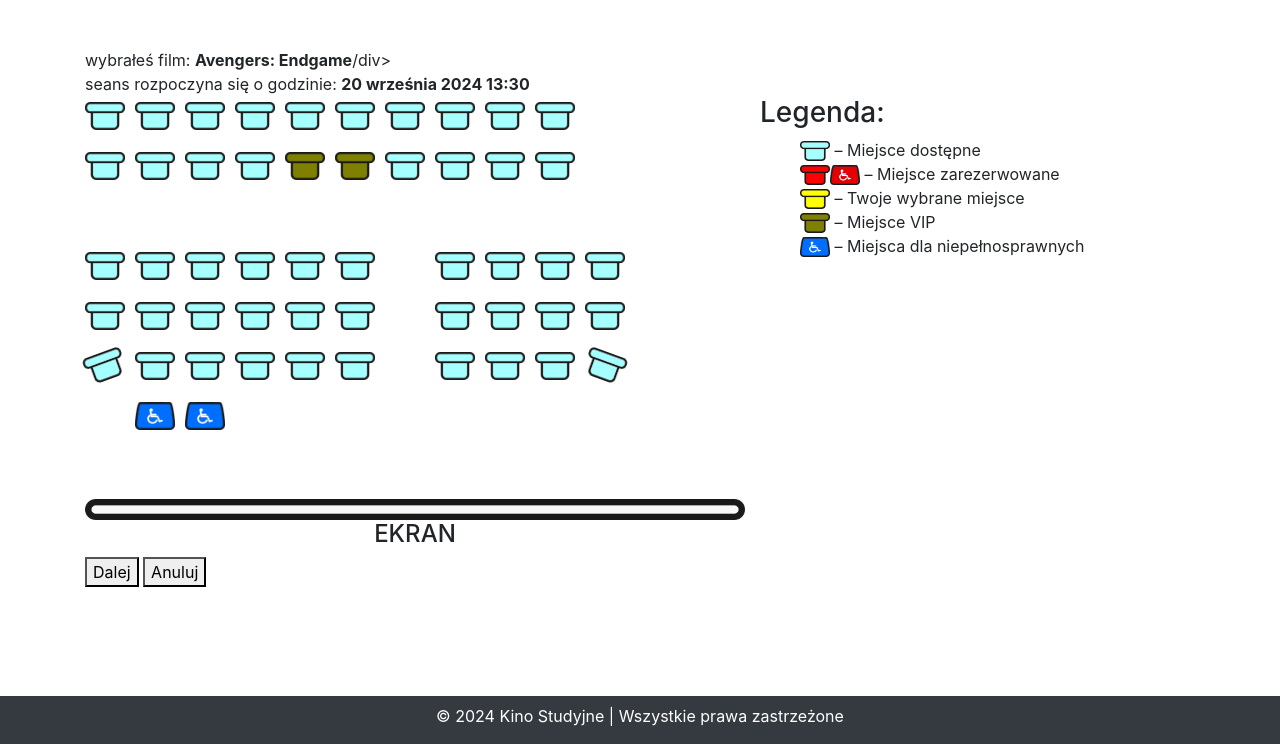
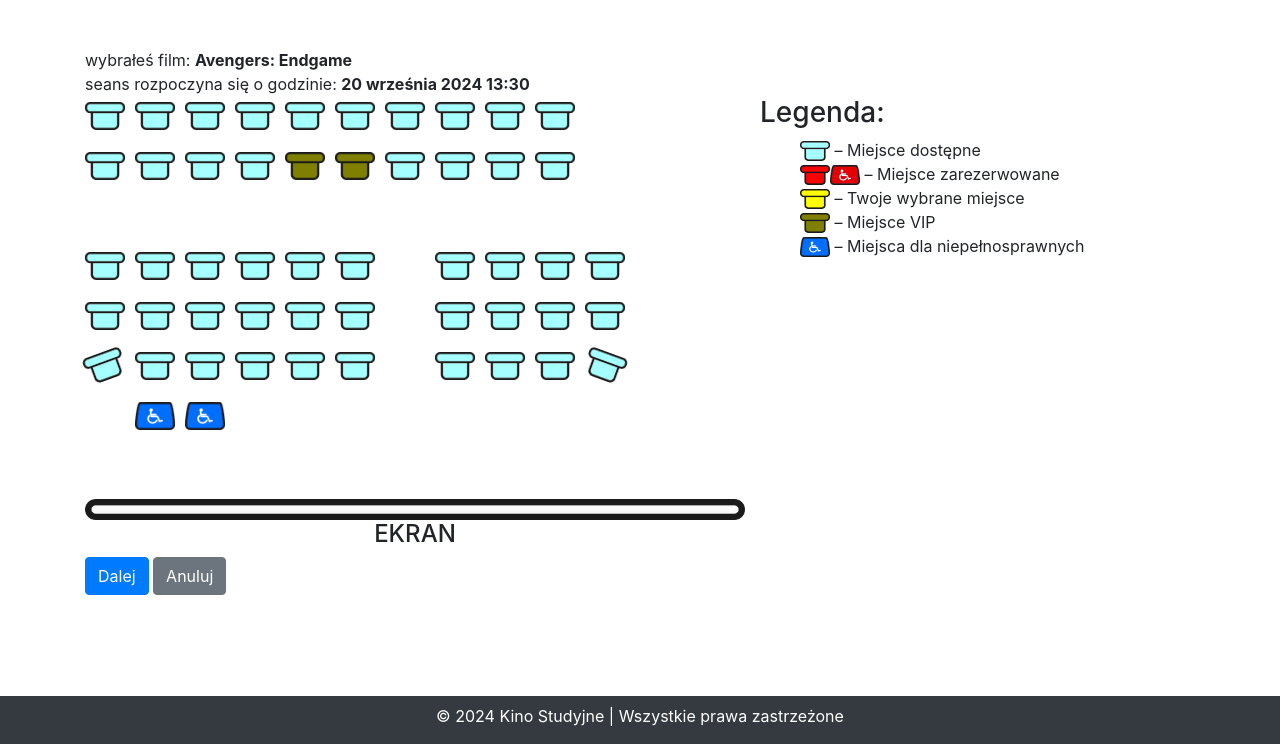
Before and after one commit to infoshareacademy/jpydzr5-reservation-for-destination, a Django app: page /cinema/select_seats/1/ in a window 1280 px wide. Shown: the part 56-800 px from the top of the page. Run offline with Django 5.2, Linux system fonts and the light colour scheme; data comes from the database, SQL or seed files in the repository; data that the repository does not hold is empty; parts of the project's set-up code (start-up, migrations or seed data) failed here and were passed over; some libraries are stand-ins or nearby versions.

Commit message:
Latest corrections

```diff
--- a/cinema_reservation_system/cinema/templates/cinema/select_seats.html
+++ b/cinema_reservation_system/cinema/templates/cinema/select_seats.html
@@ -11,7 +11,7 @@
         </style>
 {% endblock %}
 {% block content %}
-        <div>wybrałeś film: <span style="font-weight: bolder">{{ seance.movie.title }}</span>/div>
+        <div>wybrałeś film: <span style="font-weight: bolder">{{ seance.movie.title }}</span></div>
         <div>seans rozpoczyna się o godzinie: <span style="font-weight: bolder">{{ seance.show_start }}</span></div>
         <div id="container" class="container">
             <div class="row">
@@ -39,8 +39,8 @@
         <form method="post" id="seats-form">
             {% csrf_token %}
             <input type="hidden" id="selected-seats" name="selected-seats" value="">
-            <button type="submit">Dalej</button>
-            <button type="submit"><a style="text-decoration: none; color: inherit;" href="{% url 'cinema:index' %}">Anuluj</a></button>
+            <button class="btn btn-primary" type="submit">Dalej</button>
+            <button type="submit" class="btn btn-secondary"><a style="text-decoration: none; color: inherit;" href="{% url 'cinema:index' %}">Anuluj</a></button>
         </form>
 
         <script>
--- a/cinema_reservation_system/cinema/templates/cinema/select_ticket_type.html
+++ b/cinema_reservation_system/cinema/templates/cinema/select_ticket_type.html
@@ -30,7 +30,7 @@
             </li>
         {% endfor %}
         </ul>
-        <button type="submit">Dalej</button>
-        <button type="submit"><a style="text-decoration: none; color: inherit;" href="{% url 'cinema:index' %}">Anuluj</a></button>
+        <button class="btn btn-primary" type="submit">Dalej</button>
+            <button type="submit" class="btn btn-secondary"><a style="text-decoration: none; color: inherit;" href="{% url 'cinema:index' %}">Anuluj</a></button>
     </form>
 {% endblock %}
--- a/cinema_reservation_system/requirements.txt
+++ b/cinema_reservation_system/requirements.txt
@@ -14,4 +14,4 @@ tqdm==4.66.5
 django-easy-audit==1.3.7
 qrcode[pil]==8.0
 django-pluralize-pl==0.2.1
-plotly==5.24.1
+plotly>=5.17.0
```
